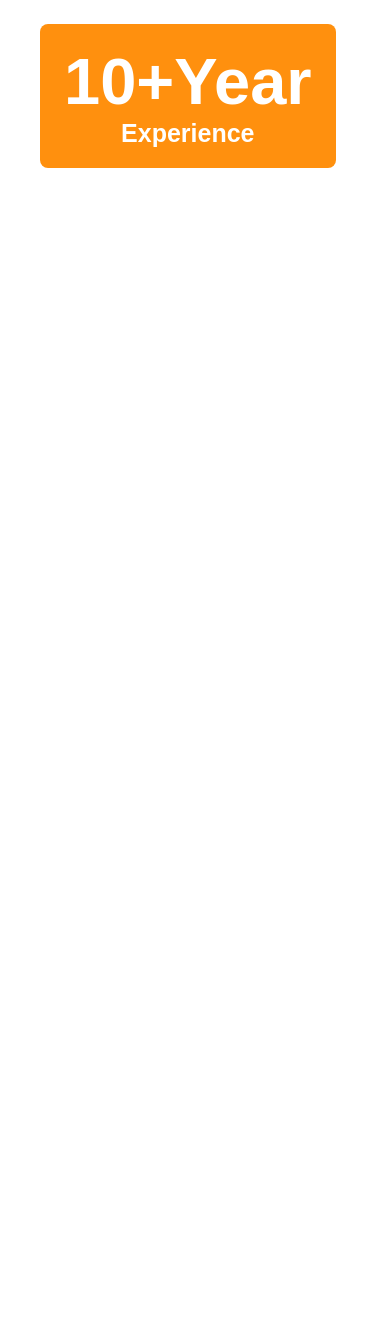
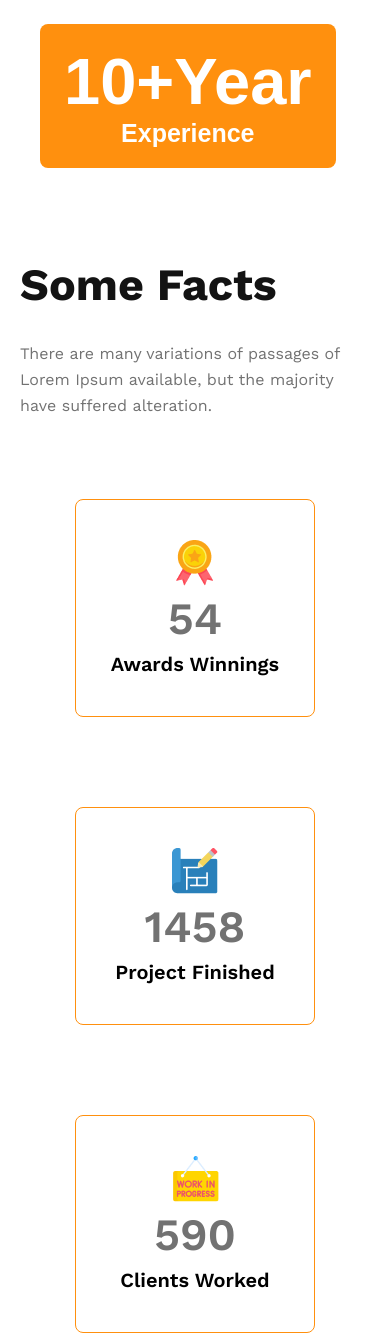
Before and after one commit to sabbir6230/g3-architects-responsive, a plain HTML site: page index.html in a window 390 px wide. Shown: the part 5335-6671 px from the top of the page. Before the commit the page ends 5573 px from the top, so only its background shows below. Drawn offline with nearby package versions, Linux system fonts and the light colour scheme.

Commit message:
added the some fact section with responsive

```diff
--- a/index.html
+++ b/index.html
@@ -67,24 +67,35 @@
         <section class="features">
             <div class="features-container display-flex">
                 <div class="features-content">
-                    <h3 class="features-title primary-font-size primary-font-color">Features you will <br> love & enjoy</h3>
-                    <p class="features-description secondary-font-color">There are many variations of passages of Lorem Ipsum available, but the majority have suffered alteration in some form, by injected humour, or randomised words which don't look even</p>
+                    <h3 class="features-title primary-font-size primary-font-color">Features you will <br> love & enjoy
+                    </h3>
+                    <p class="features-description secondary-font-color">There are many variations of passages of Lorem
+                        Ipsum available, but the majority have suffered alteration in some form, by injected humour, or
+                        randomised words which don't look even</p>
                     <!-- features card -->
                     <div class="features-card">
                         <h3 class="features-card-title">Desktop & Mobile Version</h3>
-                        <p class="features-card-description secondary-font-color">There are many variations of passages of Lorem Ipsum available, but the majority have suffered alteration in some form, by injected humour, or randomised...........</p>
+                        <p class="features-card-description secondary-font-color">There are many variations of passages
+                            of Lorem Ipsum available, but the majority have suffered alteration in some form, by
+                            injected humour, or randomised...........</p>
                     </div>
                     <div class="features-card">
                         <h3 class="features-card-title">Desktop & Mobile Version</h3>
-                        <p class="features-card-description secondary-font-color">There are many variations of passages of Lorem Ipsum available, but the majority have suffered alteration in some form, by injected humour, or randomised...........</p>
+                        <p class="features-card-description secondary-font-color">There are many variations of passages
+                            of Lorem Ipsum available, but the majority have suffered alteration in some form, by
+                            injected humour, or randomised...........</p>
                     </div>
                     <div class="features-card">
                         <h3 class="features-card-title">Desktop & Mobile Version</h3>
-                        <p class="features-card-description secondary-font-color">There are many variations of passages of Lorem Ipsum available, but the majority have suffered alteration in some form, by injected humour, or randomised...........</p>
+                        <p class="features-card-description secondary-font-color">There are many variations of passages
+                            of Lorem Ipsum available, but the majority have suffered alteration in some form, by
+                            injected humour, or randomised...........</p>
                     </div>
                     <div class="features-card">
                         <h3 class="features-card-title">Desktop & Mobile Version</h3>
-                        <p class="features-card-description secondary-font-color">There are many variations of passages of Lorem Ipsum available, but the majority have suffered alteration in some form, by injected humour, or randomised...........</p>
+                        <p class="features-card-description secondary-font-color">There are many variations of passages
+                            of Lorem Ipsum available, but the majority have suffered alteration in some form, by
+                            injected humour, or randomised...........</p>
                     </div>
 
                 </div>
@@ -98,6 +109,39 @@
                 </div>
             </div>
         </section>
+
+        <!-- some fact section -->
+        <section class="some-facts">
+            <div class="some-fact-content">
+                <h3 class="some-fact-title primary-font-size primary-font-color">Some Facts</h3>
+                <p class="some-fact-description secondary-font-color">There are many variations of passages of Lorem
+                    Ipsum available, but the majority have suffered alteration.</p>
+            </div>
+            <div class="some-fact-card-main-container">
+                <div class="some-fact-card-container">
+                    <div class="some-fact-card display-flex">
+                        <img src="images/icons/ribon.png" alt="" class="some-fact-card-icon">
+                        <span class="some-fact-card-number primary-font-size secondary-font-color">54</span>
+                        <span class="some-fact-card-text">Awards Winnings</span>
+                    </div>
+                    <div class="some-fact-card display-flex">
+                        <img src="images/icons/projects.png" alt="" class="some-fact-card-icon">
+                        <span class="some-fact-card-number primary-font-size secondary-font-color">1458</span>
+                        <span class="some-fact-card-text">Project Finished</span>
+                    </div>
+                    <div class="some-fact-card display-flex">
+                        <img src="images/icons/customers.png" alt="" class="some-fact-card-icon">
+                        <span class="some-fact-card-number primary-font-size secondary-font-color">590</span>
+                        <span class="some-fact-card-text">Clients Worked</span>
+                    </div>
+                    <div class="some-fact-card display-flex">
+                        <img src="images/icons/email.png" alt="" class="some-fact-card-icon">
+                        <span class="some-fact-card-number primary-font-size secondary-font-color">22578</span>
+                        <span class="some-fact-card-text">Email Send</span>
+                    </div>
+                </div>
+            </div>
+        </section>
     </main>
 
     <!-- footer section -->
--- a/style.css
+++ b/style.css
@@ -177,6 +177,42 @@ header {
     font-size: 1.5625rem;
 }
 
+/* some-facte section style */
+.some-fact-content {
+    max-width: 540px;
+}
+.some-fact-description {
+    margin: 30px 0 80px 0;
+}
+.some-fact-card-main-container {
+    display: flex;
+    align-items: center;
+    justify-content: center;
+}
+.some-fact-card {
+    max-width: 250px;
+    border: 1px solid #FF900E;
+    border-radius: 8px;
+    padding: 40px 35px;
+    flex-direction: column;
+    align-items: center;
+    gap: 20px;
+}
+
+.some-fact-card-container {
+    display: grid;
+    grid-template-columns: repeat(4, 1fr);
+    gap: 90px;
+
+
+}
+.some-fact-card-number {
+    font-weight: 600;
+}
+.some-fact-card-text {
+    font-size: 1.25rem;
+    font-weight: 600;
+}
 
 
 
@@ -198,6 +234,9 @@ header {
         flex-direction: column;
     }
 
+    .some-fact-card-container {
+        grid-template-columns: 1fr;
+    }
     .logo {
         margin-bottom: 30px;
     }
@@ -227,6 +266,10 @@ header {
         flex-direction: column;
     }
 
+     .some-fact-card-container {
+        grid-template-columns: repeat(2, 1fr);
+    }
+
     .logo {
         margin-bottom: 50px;
     }
```
Lines whose indentation alone changed are shown as unchanged.
